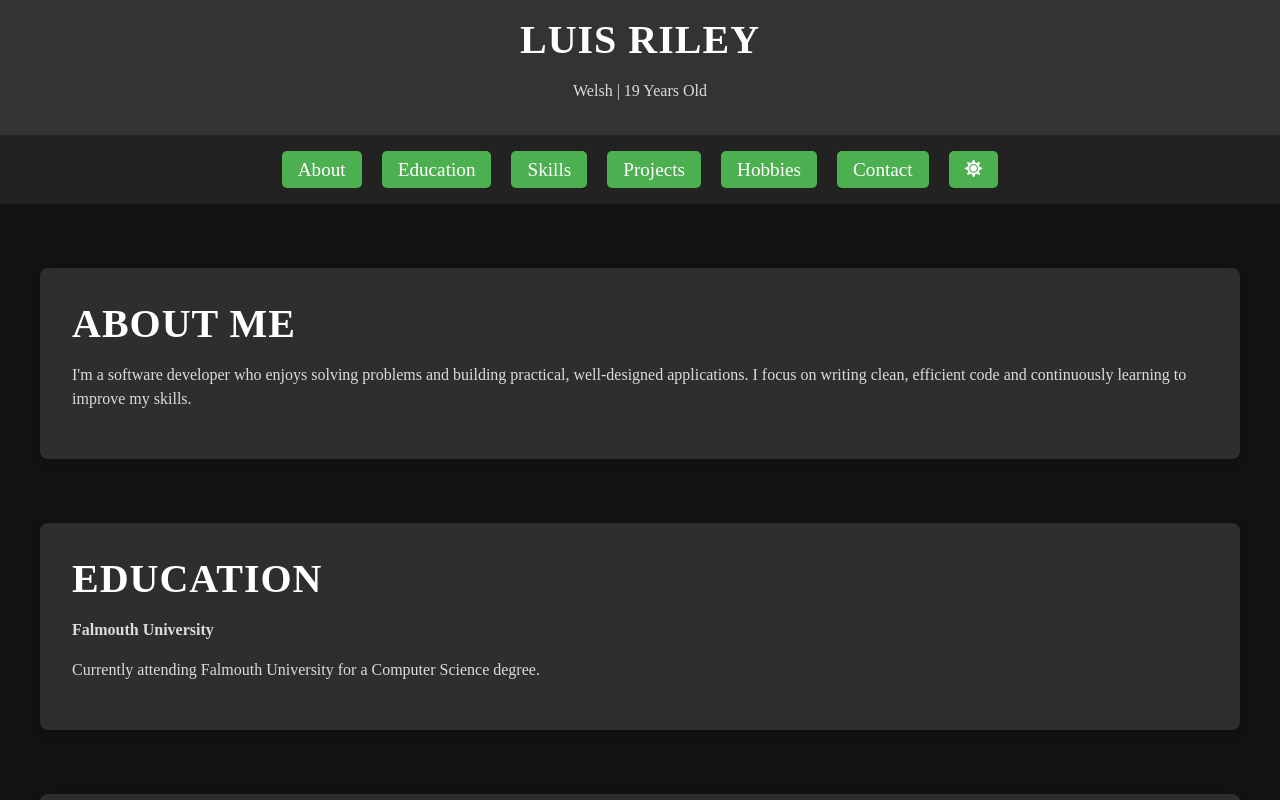
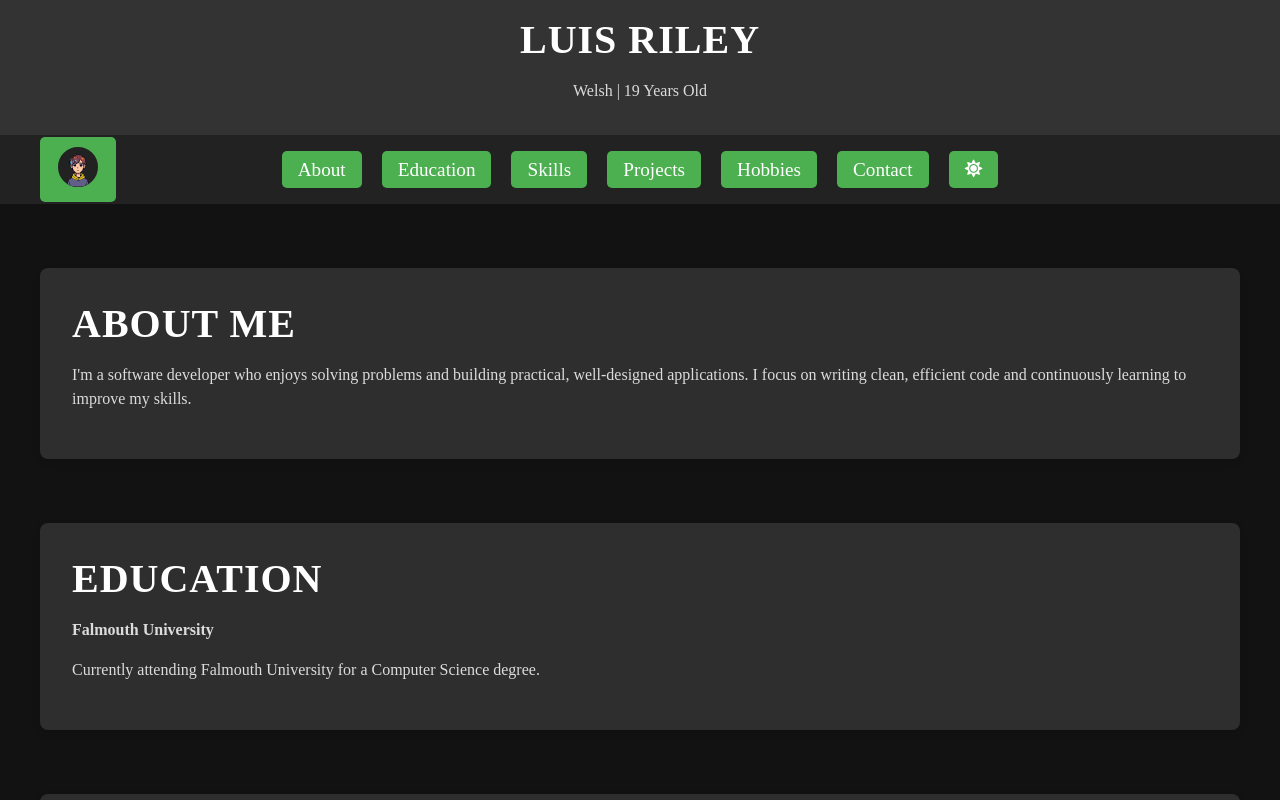
Before and after one commit to Squid-Logic/squid-logic.github.io, a plain HTML site: page index.html in a window 1280 px wide. Both pictures are taken after a click on the button 973 px from the left and 169 px from the top of the page. Shown: the top 800 px of the page. Drawn offline with nearby package versions, Linux system fonts and the light colour scheme.

Commit message:
Added my avatar

```diff
--- a/index.html
+++ b/index.html
@@ -18,6 +18,9 @@
 
   <nav>
     <div class="nav-container">
+	      <a href="#about" class="profile-link">
+      <img src="Luis.png" alt="Profile Icon" class="profile-icon">
+    </a>
       <!-- Hamburger Menu Toggle for Mobile -->
       <button class="menu-toggle" onclick="toggleMenu()">☰</button>
       <ul class="nav-links">
--- a/styles.css
+++ b/styles.css
@@ -59,19 +59,35 @@ nav {
 
 /* Container to wrap nav elements */
 .nav-container {
+  position: relative;
   max-width: 1200px;
   margin: auto;
   display: flex;
   align-items: center;
-  justify-content: space-between;
+  justify-content: center; /* Default: center nav-links on desktop */
   padding: 0 1rem;
 }
 
-/* For screens above mobile, center the nav-links */
+/* Position the profile icon to the left on desktop */
 @media screen and (min-width: 769px) {
-  .nav-container {
-    justify-content: center;
+  .profile-link {
+    position: absolute;
+    left: 1rem;
   }
+}
+
+/* Profile Icon Styles */
+.profile-icon {
+  width: 40px;
+  height: 40px;
+  border-radius: 50%;
+  background-color: #ffffff; /* Light mode background */
+  border: 2px solid var(--button-bg-light);
+  object-fit: cover;
+}
+body.dark-mode .profile-icon {
+  background-color: #222222;
+  border-color: var(--button-bg-dark);
 }
 
 /* Nav Links as an Unordered List */
@@ -113,12 +129,10 @@ nav {
   padding: 0.5rem 1rem;
   transition: all 0.3s ease;
 }
-
 body.dark-mode .menu-toggle {
   background-color: var(--button-bg-dark);
   color: var(--button-text-dark);
 }
-
 .menu-toggle:hover {
   background-color: #45a049;
   transform: scale(1.05);
@@ -131,13 +145,23 @@ body.dark-mode .menu-toggle {
     display: block;
   }
 
+  /* On mobile, change the nav-container layout */
+  .nav-container {
+    justify-content: space-between;
+  }
+  /* Remove absolute positioning on mobile */
+  .profile-link {
+    position: static;
+    margin-right: 1rem;
+  }
+
   /* Make nav-links a sliding panel from the left */
   .nav-links {
     position: fixed;
     top: 0;
     left: 0;
     height: 100%;
-    width: 60%; /* Pokes out less */
+    width: 60%;
     background-color: var(--nav-bg-light);
     transform: translateX(-100%);
     transition: transform 0.3s ease-in-out;
@@ -162,12 +186,13 @@ body.dark-mode .menu-toggle {
 body.dark-mode nav {
   background-color: var(--nav-bg-dark);
 }
-
 body.dark-mode .nav-links {
   background-color: var(--nav-bg-dark);
 }
 
-/* Section Styling */
+/* (Remaining CSS for sections, modals, etc. remains unchanged) */
+
+/* --- Section Styling and following code --- */
 section {
   background-color: #f0f0f0;
   padding: 2rem;
@@ -179,7 +204,6 @@ section {
   text-align: center;
   position: relative;
 }
-
 section h2 {
   font-size: 2.5rem;
   color: #333;
@@ -188,26 +212,21 @@ section h2 {
   letter-spacing: 1px;
   font-weight: 600;
 }
-
 section ul {
   list-style-type: none;
   padding-left: 0;
   margin: 0;
 }
-
 section li {
   font-size: 1.2rem;
   margin-bottom: 1rem;
   color: #444;
   transition: transform 0.3s ease, color 0.3s ease;
 }
-
 section li:hover {
   transform: translateX(10px);
   color: #4caf50;
 }
-
-/* Parallax Background Effect */
 .parallax {
   background: url('your-image.jpg') no-repeat fixed center;
   background-size: cover;
@@ -216,8 +235,6 @@ section li:hover {
   z-index: -1;
   transform: translateZ(0);
 }
-
-/* Hover Effects for Interactive Elements */
 button, a {
   padding: 0.5rem 1rem;
   background-color: var(--button-bg-light);
@@ -228,27 +245,21 @@ button, a {
   font-size: 1.1rem;
   transition: transform 0.3s ease, background-color 0.3s ease;
 }
-
 body.dark-mode button, body.dark-mode a {
   background-color: var(--button-bg-dark);
   color: var(--button-text-dark);
 }
-
 a {
   color: var(--link-color-light);
   text-decoration: none;
 }
-
 body.dark-mode a {
   color: var(--link-color-dark);
 }
-
 button:hover, a:hover {
   background-color: #45a049;
   transform: scale(1.05);
 }
-
-/* Text Styling */
 h1, h2, h3 {
   margin: 0;
   font-size: 2.5rem;
@@ -257,12 +268,9 @@ h1, h2, h3 {
   text-transform: uppercase;
   letter-spacing: 1px;
 }
-
 p {
   line-height: 1.5;
 }
-
-/* Modal Windows */
 .modal {
   display: none;
   position: fixed;
@@ -273,7 +281,6 @@ p {
   background-color: rgba(0, 0, 0, 0.5);
   z-index: 999;
 }
-
 .modal-content {
   background-color: #ffffffff;
   margin: 10% auto;
@@ -282,7 +289,6 @@ p {
   max-width: 600px;
   border-radius: 8px;
 }
-
 .modal-button {
   padding: 10px 20px;
   background-color: #4caf50;
@@ -292,74 +298,56 @@ p {
   border-radius: 5px;
   font-size: 1rem;
 }
-
-/* Smooth Scroll and Parallax Coordination */
 html {
   scroll-behavior: smooth;
 }
-
 .parallax-section {
   height: 100vh;
   overflow: hidden;
 }
-
-/* Dark Mode Styles */
 body.dark-mode {
   background-color: #121212;
   color: #e0e0e0;
 }
-
 body.dark-mode header,
 body.dark-mode footer {
   background-color: #333333;
 }
-
 body.dark-mode .parallax {
   background-color: #333333;
   filter: brightness(0.6);
 }
-
 body.dark-mode .container {
   background-color: #121212;
 }
-
 body.dark-mode nav a {
   color: #ffffff;
 }
-
 body.dark-mode section {
   background-color: #181818;
 }
-
 body.dark-mode .skill-bar {
   background-color: #333333;
 }
-
 body.dark-mode .skill-bar-fill {
   background-color: #4caf50;
 }
-
 body.dark-mode .typing-effect {
   color: #ffffff;
 }
-
 body.dark-mode h1,
 body.dark-mode h2,
 body.dark-mode h3 {
   color: #ffffff;
 }
-
 body.dark-mode p {
   color: #dcdcdc;
 }
-
 ul {
   list-style-type: none;
   margin: 0;
   padding: 0;
 }
-
-/* Apply styles to all sections */
 #skills,
 #experience,
 #hobbies,
@@ -377,7 +365,6 @@ ul {
   text-align: left;
   box-sizing: border-box;
 }
-
 #skills h2,
 #hobbies h2,
 #contact h2,
@@ -392,7 +379,6 @@ ul {
   letter-spacing: 1px;
   font-weight: 600;
 }
-
 #skills ul,
 #hobbies ul,
 #experience ul,
@@ -402,7 +388,6 @@ ul {
   padding-left: 0;
   margin: 0;
 }
-
 #skills li,
 #hobbies li,
 #experience li,
@@ -413,7 +398,6 @@ ul {
   color: #444;
   transition: transform 0.3s ease, color 0.3s ease;
 }
-
 #skills li:hover,
 #experience li:hover,
 #hobbies li:hover,
@@ -422,7 +406,6 @@ ul {
   transform: translateX(10px);
   color: #4caf50;
 }
-
 body.dark-mode #skills,
 body.dark-mode #about,
 body.dark-mode #hobbies,
@@ -433,7 +416,6 @@ body.dark-mode #projects {
   background-color: #2e2e2e;
   color: #e0e0e0;
 }
-
 body.dark-mode #skills h2,
 body.dark-mode #about h2,
 body.dark-mode #hobbies h2,
@@ -443,7 +425,6 @@ body.dark-mode #education h2,
 body.dark-mode #projects h2 {
   color: #ffffff;
 }
-
 body.dark-mode #skills li,
 body.dark-mode #about li,
 body.dark-mode #hobbies li,
@@ -453,7 +434,6 @@ body.dark-mode #education li,
 body.dark-mode #projects li {
   color: #dcdcdc;
 }
-
 body.dark-mode #skills li:hover,
 body.dark-mode #about li:hover,
 body.dark-mode #hobbies li:hover,
```
Also changed, not shown: Luis.png (added).
